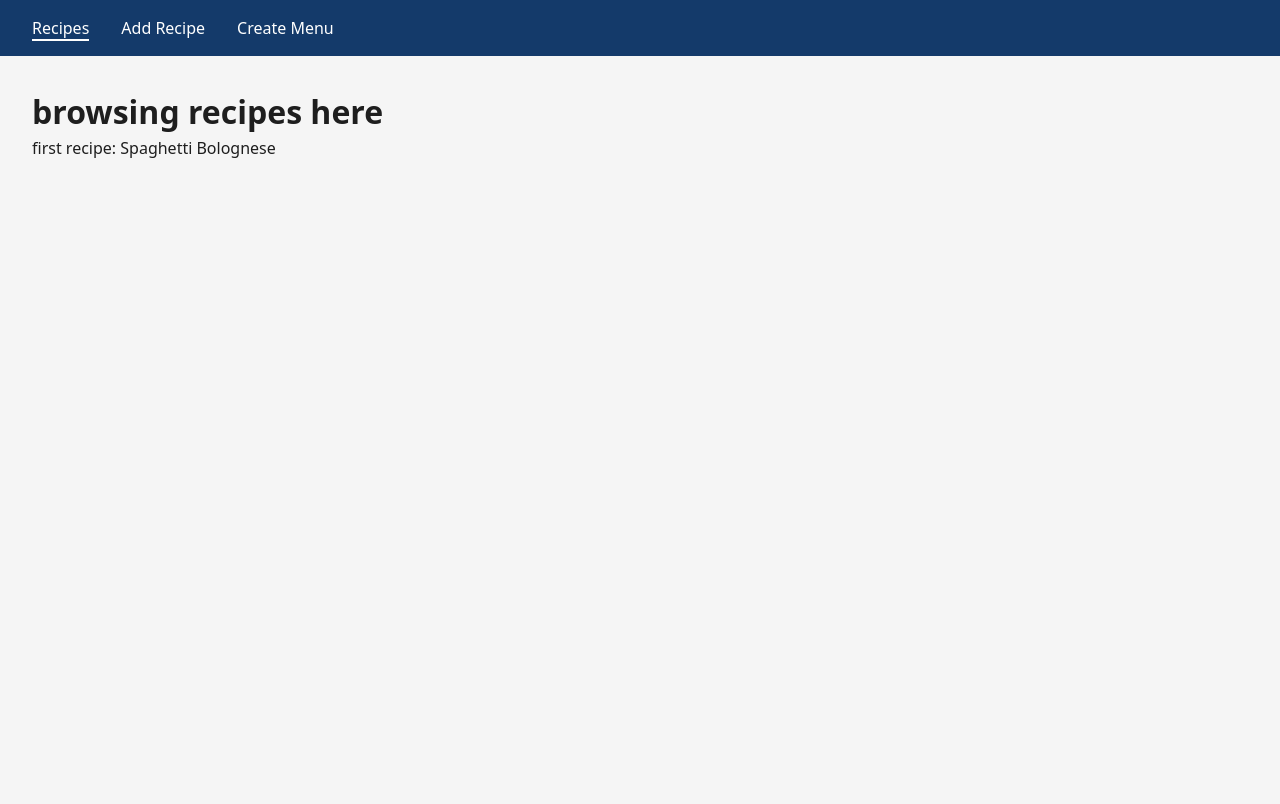
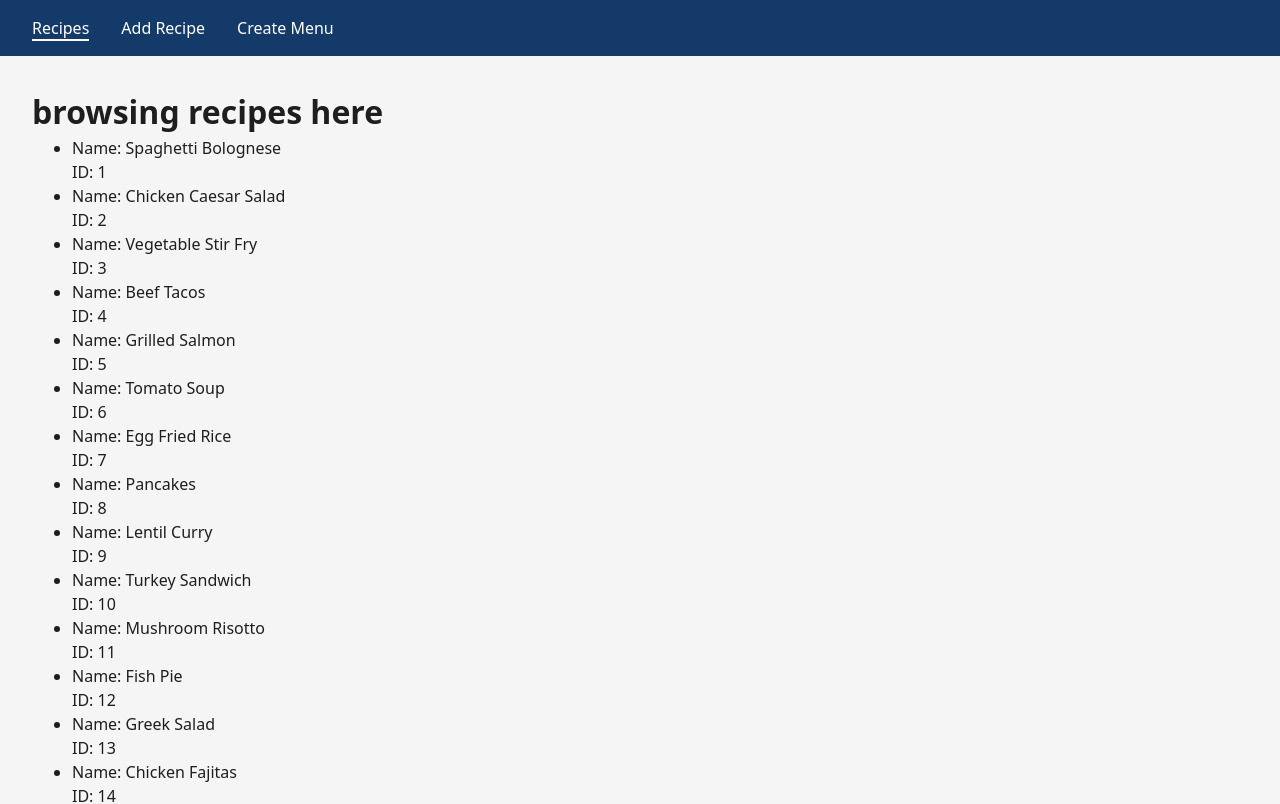
Before and after one commit to bea94k/hat-menu-v0.2, a React (Vite) app in the folder hat-menu/: page / in a window 1280 px wide. Shown: the top 804 px of the page. Built offline with nearby package versions, Linux system fonts and the light colour scheme; data requests are answered from the project's data file.

Commit message:
Display recipes in a card

```diff
--- /dev/null
+++ b/hat-menu/src/components/RecipeCard.tsx
@@ -0,0 +1,14 @@
+import type { Recipe } from '../types/Recipes';
+
+interface Props {
+    recipe: Recipe;
+}
+
+const RecipeCard = ({ recipe }: Props) => (
+    <div>
+        <p>Name: {recipe.name}</p>
+        <p>ID: {recipe.id}</p>
+    </div>
+);
+
+export default RecipeCard;
--- a/hat-menu/src/pages/RecipesPage.tsx
+++ b/hat-menu/src/pages/RecipesPage.tsx
@@ -9,7 +9,17 @@ const RecipesPage = () => {
     return (
         <main id="maincontent">
             <h1>browsing recipes here</h1>
-            <p> first recipe: {recipes?.[0]?.name}</p>
+            <ul>
+                {(!recipes || recipes.length === 0) ? (
+                    <li>No recipes available</li>
+                ) : (
+
+                    recipes.map(recipe => (
+                        <li key={recipe.id}>
+                            <RecipeCard recipe={recipe} />
+                        </li>
+                    )))}
+            </ul>
         </main>
     );
 };
--- a/hat-menu/src/types/Recipes.ts
+++ b/hat-menu/src/types/Recipes.ts
@@ -1,5 +1,6 @@
 interface Recipe {
     name: string;
+    id: string;
 }
 
 export type { Recipe };
```
